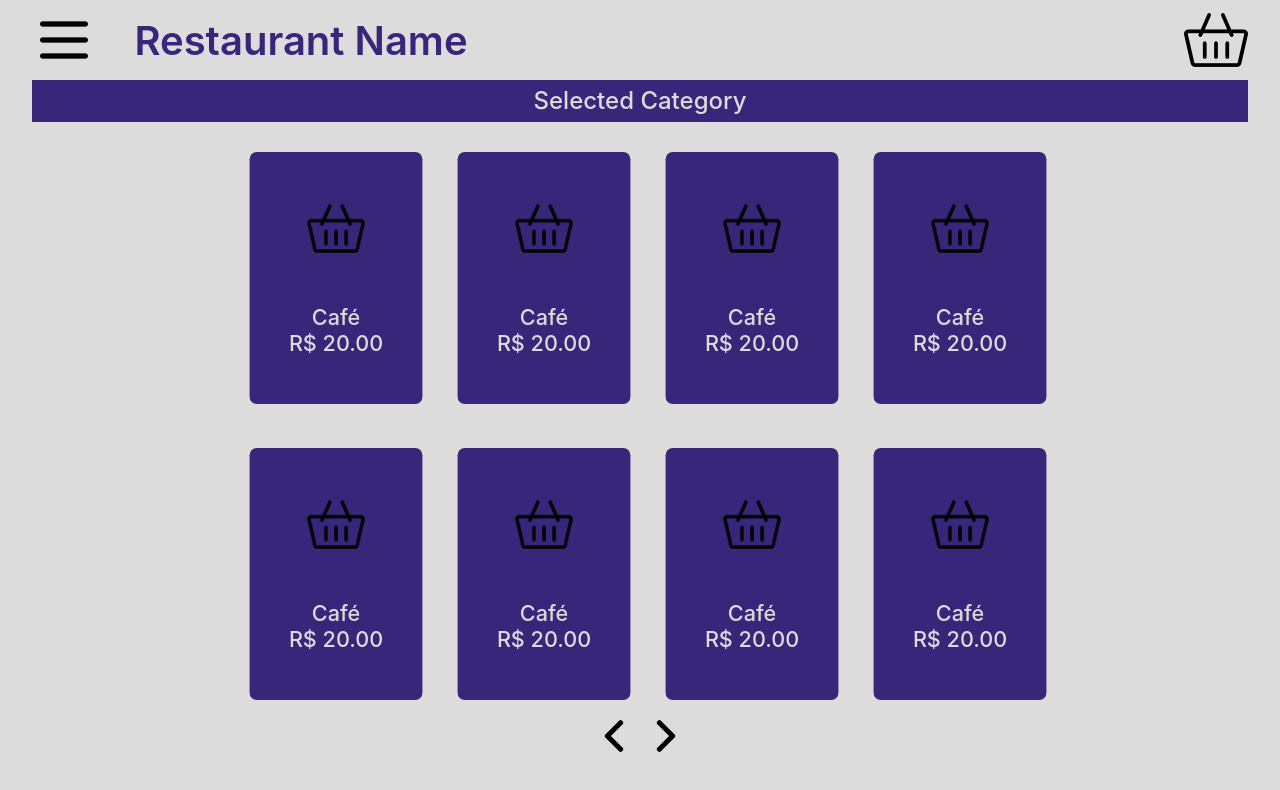
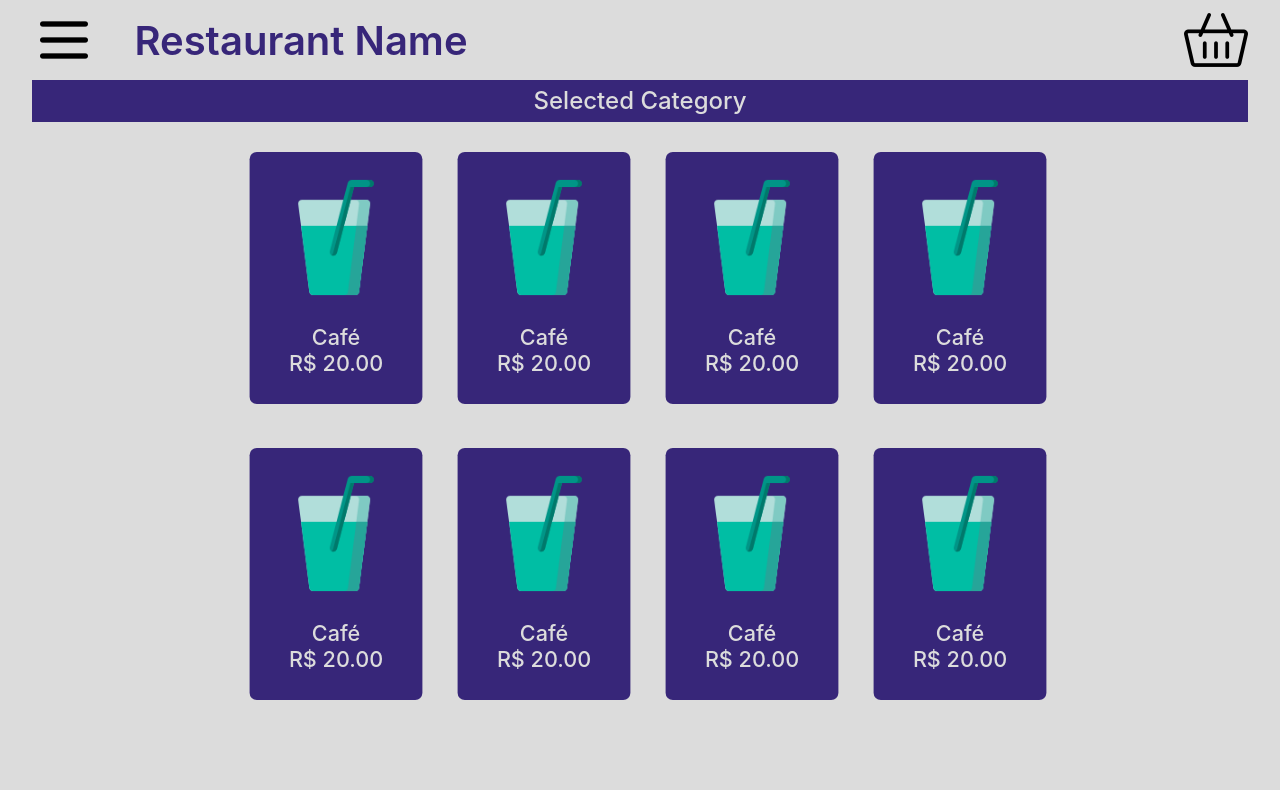
Before and after one commit to JoseLucasapp/online-menu, a React (Create React App) app: page / in a window 1280 px wide. Shown: the top 790 px of the page. Built offline with nearby package versions, Linux system fonts and the light colour scheme.

Commit message:
feat: left menu

```diff
--- a/src/pages/home/index.css
+++ b/src/pages/home/index.css
@@ -74,3 +74,60 @@
     overflow-y: scroll;
     margin-left: 15vw;
 }
+
+.left-menu{
+    position: absolute;
+    display: none;
+    width: 35vw;
+    height: 100vh;
+    background-color: var(--baseColor);
+    left: 0;
+    z-index: 99;
+    flex-direction: column;
+    align-items: center;
+}
+
+.left-menu img:nth-child(2){
+    width: 300px;
+    height: 300px;
+}
+.left-menu img:nth-child(1){
+    position: absolute;
+    width: 30px;
+    height: 30px;
+    right: 0;
+    cursor: pointer;
+    margin-top: 10px;
+    margin-right: 10px;
+}
+
+.menu-category-options{
+    display: flex;
+    flex-direction: column;
+    height: max-content;
+    max-height: 50vh;
+    overflow: scroll;
+}
+
+.menu-category-options p{
+    font-size: 20px;
+    font-weight: 500;
+    margin: 1vh;
+    cursor: pointer;
+    color: var(--secondColor);
+}
+
+.menu-category-options p:hover{
+    text-decoration: underline;
+}
+
+
+.cover-page{
+    position: absolute;
+    display: none;
+    z-index: 98;
+    width: 100vw;
+    height: 100vh;
+    background-color: var(--secondColor);
+    opacity: 0.7;
+}
--- a/src/pages/home/index.tsx
+++ b/src/pages/home/index.tsx
@@ -4,67 +4,83 @@ import ProductComponent from "../../components/product";
 
 export default function Home(){
     const products = [
+
         {
             name: 'Café',
             price: 20.00,
-            img: 'shopping-cart64.png'
+            img: 'soft-drink.png'
         },
         {
             name: 'Café',
             price: 20.00,
-            img: 'shopping-cart64.png'
+            img: 'soft-drink.png'
         },
         {
             name: 'Café',
             price: 20.00,
-            img: 'shopping-cart64.png'
+            img: 'soft-drink.png'
         },
         {
             name: 'Café',
             price: 20.00,
-            img: 'shopping-cart64.png'
+            img: 'soft-drink.png'
         },
         {
             name: 'Café',
             price: 20.00,
-            img: 'shopping-cart64.png'
+            img: 'soft-drink.png'
         },
         {
             name: 'Café',
             price: 20.00,
-            img: 'shopping-cart64.png'
+            img: 'soft-drink.png'
         },
         {
             name: 'Café',
             price: 20.00,
-            img: 'shopping-cart64.png'
+            img: 'soft-drink.png'
         },
         {
             name: 'Café',
             price: 20.00,
-            img: 'shopping-cart64.png'
+            img: 'soft-drink.png'
         },
         {
             name: 'Café',
             price: 20.00,
-            img: 'shopping-cart64.png'
+            img: 'soft-drink.png'
         },
         {
             name: 'Café',
             price: 20.00,
-            img: 'shopping-cart64.png'
-        },
-        {
-            name: 'Café',
-            price: 20.00,
-            img: 'shopping-cart64.png'
+            img: 'soft-drink.png'
         },
     ]
+
+    const categories = ['Drinks', 'Seafood', 'Vegan']
+
+    const leftMenu = document.getElementById('left-menu')
+    const coverPage = document.getElementById('cover-page')
+
+    const handleActivateLeftMenu = ()=>{
+        if(leftMenu && coverPage){
+            leftMenu.style.display = 'flex'
+            coverPage.style.display = 'flex'
+        }
+
+    }
+    const handleDeactivateLeftMenu = ()=>{
+        if(leftMenu && coverPage){
+            leftMenu.style.display = 'none'
+            coverPage.style.display = 'none'
+        }
+    }
+
     return(
         <div className="main-home">
             <div className="top-bar">
                 <div className="menu-name">
-                    <img src={process.env.PUBLIC_URL + 'images/menu64.png'} alt="" />
+                    <img src={process.env.PUBLIC_URL + 'images/menu64.png'} alt="" onClick={()=>handleActivateLeftMenu()} />
                     <p>Restaurant Name</p>
                 </div>
 
@@ -82,10 +98,19 @@ export default function Home(){
                     }
                 </div>
             </div>
-            <div className="page-options">
-                    <img src={process.env.PUBLIC_URL + 'images/left-arrow.png'} alt="" />
-                    <img src={process.env.PUBLIC_URL + 'images/right-arrow.png'} alt="" />
+
+            <div className="left-menu" id="left-menu">
+                <img src={process.env.PUBLIC_URL + 'images/close.png'} alt="" className="close-left-menu" onClick={()=> handleDeactivateLeftMenu()}/>
+                <img src={process.env.PUBLIC_URL + 'images/logo.webp'} alt="" className="logo" />
+                <div className="menu-category-options">
+                    {
+                        categories.map((e)=>(
+                            <p>{e}</p>
+                        ))
+                    }
                 </div>
+            </div>
+            <div className="cover-page" id="cover-page" onClick={()=>handleDeactivateLeftMenu()}></div>
         </div>
     )
 }
```
